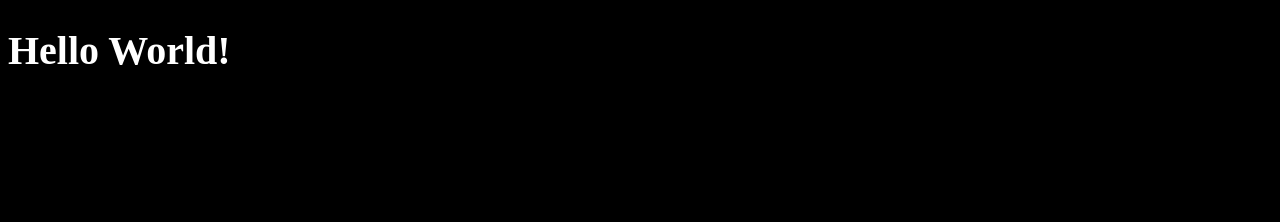
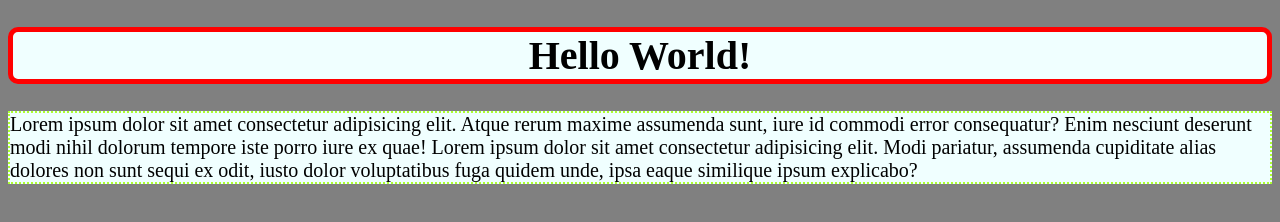
Before and after one commit to renan-arimatea/HTML5_CSS3, a plain HTML site: page 001/index.html in a window 1280 px wide. Drawn offline with Linux system fonts and the light colour scheme.

Commit message:
Working basic concepts.

```diff
--- a/001/index.html
+++ b/001/index.html
@@ -12,5 +12,11 @@
 <body>
     <h1>Hello World!</h1>
 </body>
+<p>
+    Lorem ipsum dolor sit amet consectetur adipisicing elit. Atque rerum maxime assumenda sunt, iure id commodi error
+    consequatur? Enim nesciunt deserunt modi nihil dolorum tempore iste porro iure ex quae! Lorem ipsum dolor sit amet
+    consectetur adipisicing elit. Modi pariatur, assumenda cupiditate alias dolores non sunt sequi ex odit, iusto dolor
+    voluptatibus fuga quidem unde, ipsa eaque similique ipsum explicabo?
+</p>
 
 </html>
--- a/001/style.css
+++ b/001/style.css
@@ -1,8 +1,19 @@
 body {
-    background-color: black;
+    background-color: gray;
 }
 
 h1 {
+    background-color: azure;
     font-size: 40px;
-    color: white;
+    color: rgb(0, 0, 0);
+    border: 5px solid red;
+    border-radius: 10px;
+
+    text-align: center;
 }
+
+p {
+    background-color: azure;
+    font-size: 20px;
+    border: 2px dotted greenyellow;
+}
```
